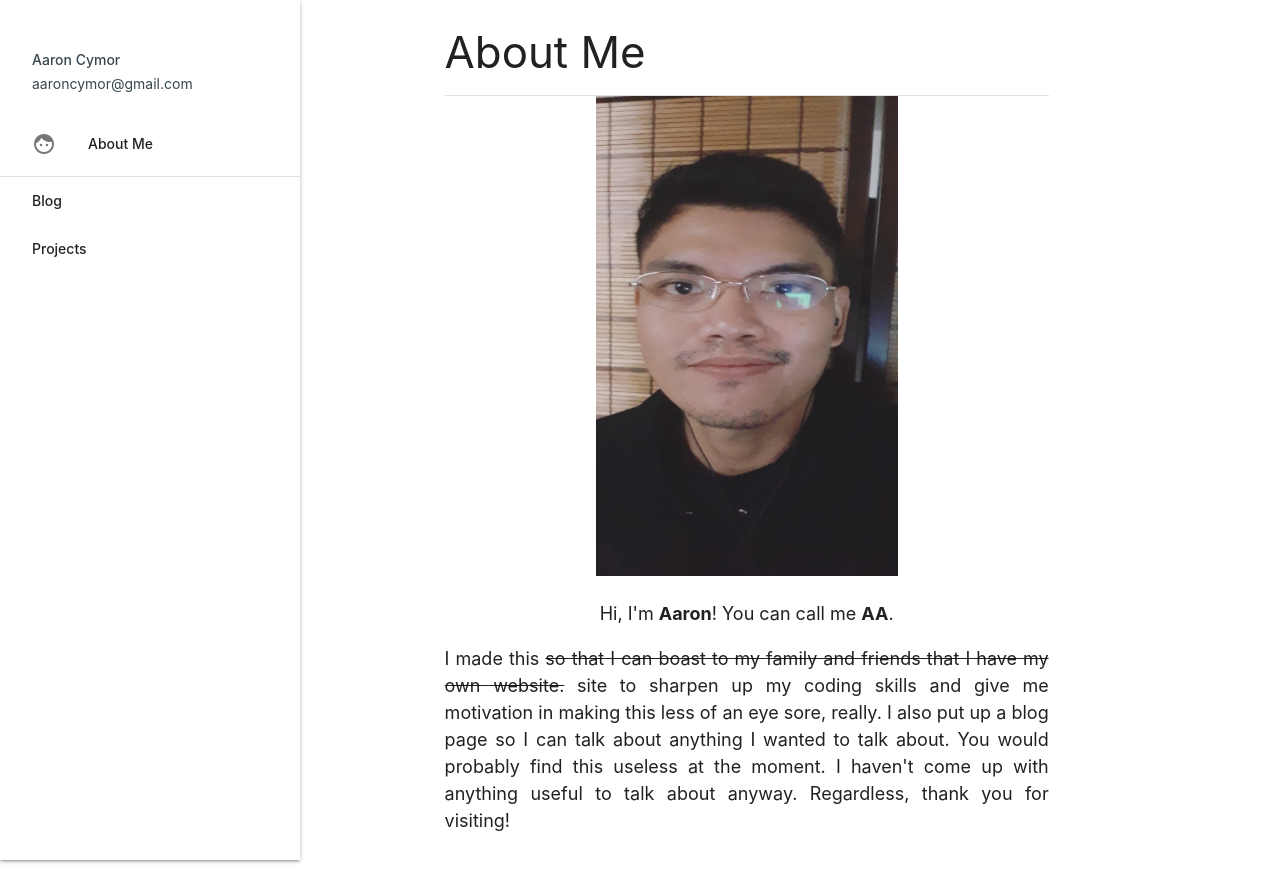
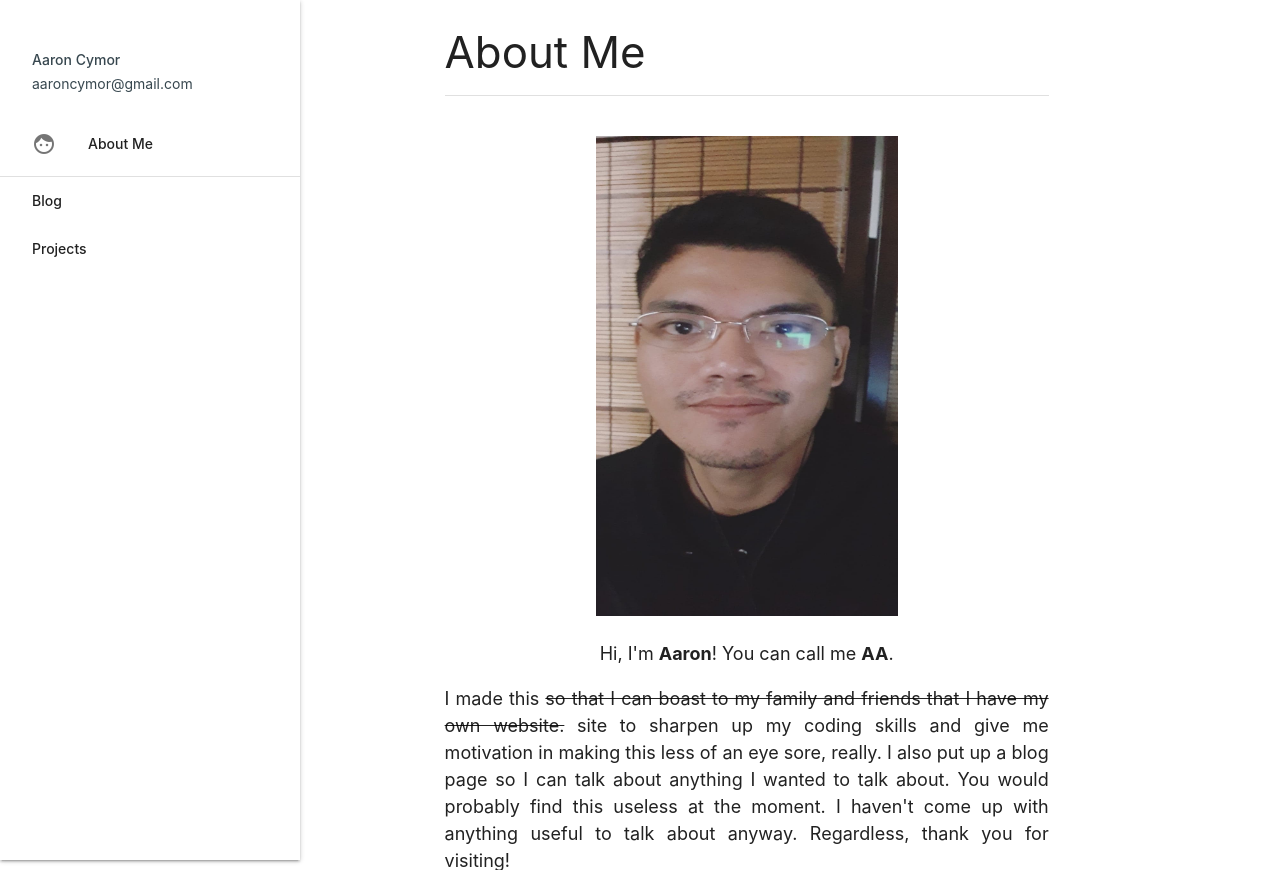
Before and after one commit to aaroncymor/personal-site, a Django app: page / in a window 1280 px wide. Shown: the top 870 px of the page. Run offline with Django 3.2, Linux system fonts and the light colour scheme; data that the repository does not hold is empty; parts of the project's set-up code (start-up, migrations or seed data) failed here and were passed over.

Commit message:
Repositioning my photo.

```diff
--- a/templates/home.html
+++ b/templates/home.html
@@ -41,7 +41,9 @@
     .project-shortdesc {
         margin-top: 5vh;
     }
+
     img.myphoto {
+        margin-top: 5vh;
         max-height: 60vh;
         width: 50%;
     }
```
